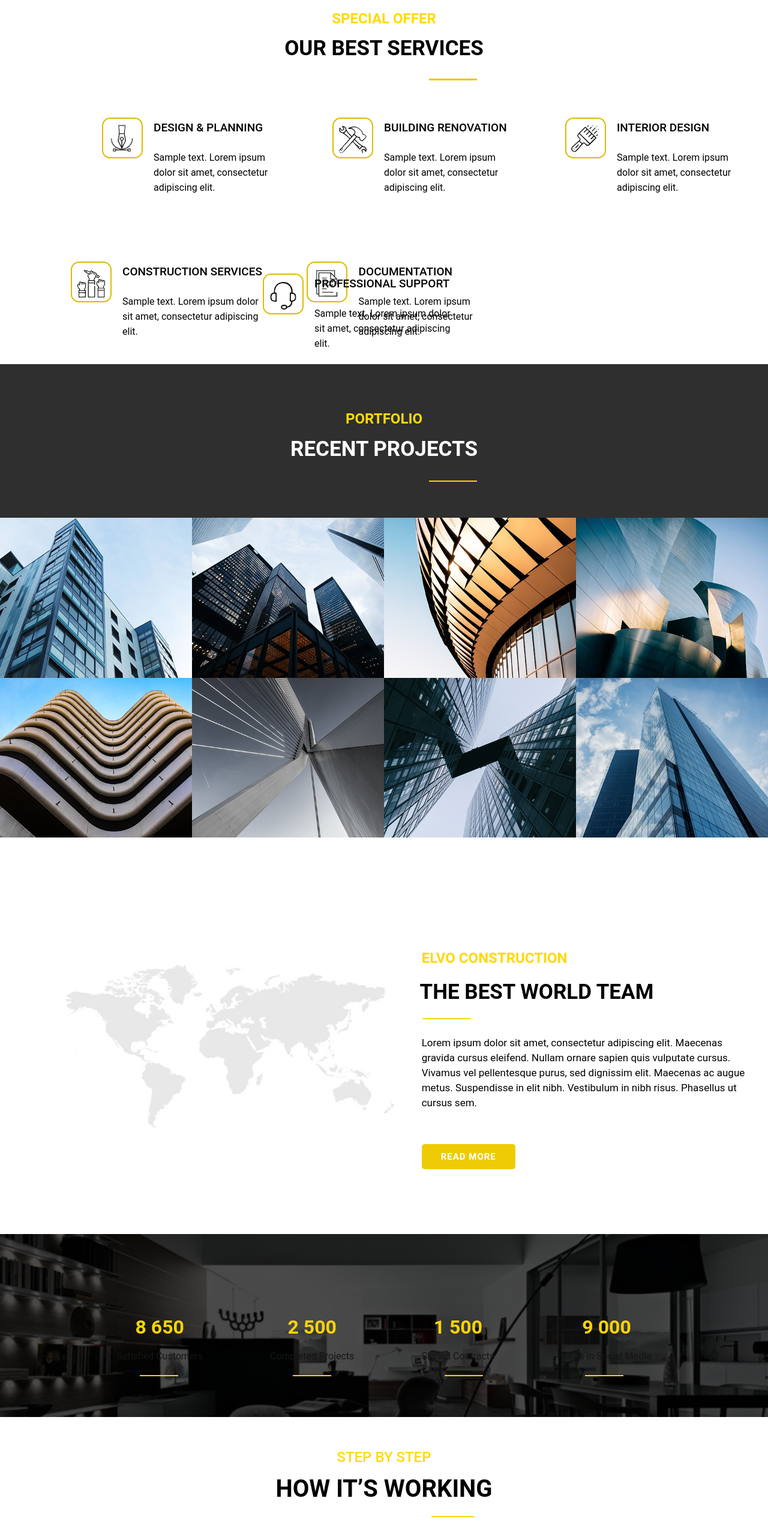
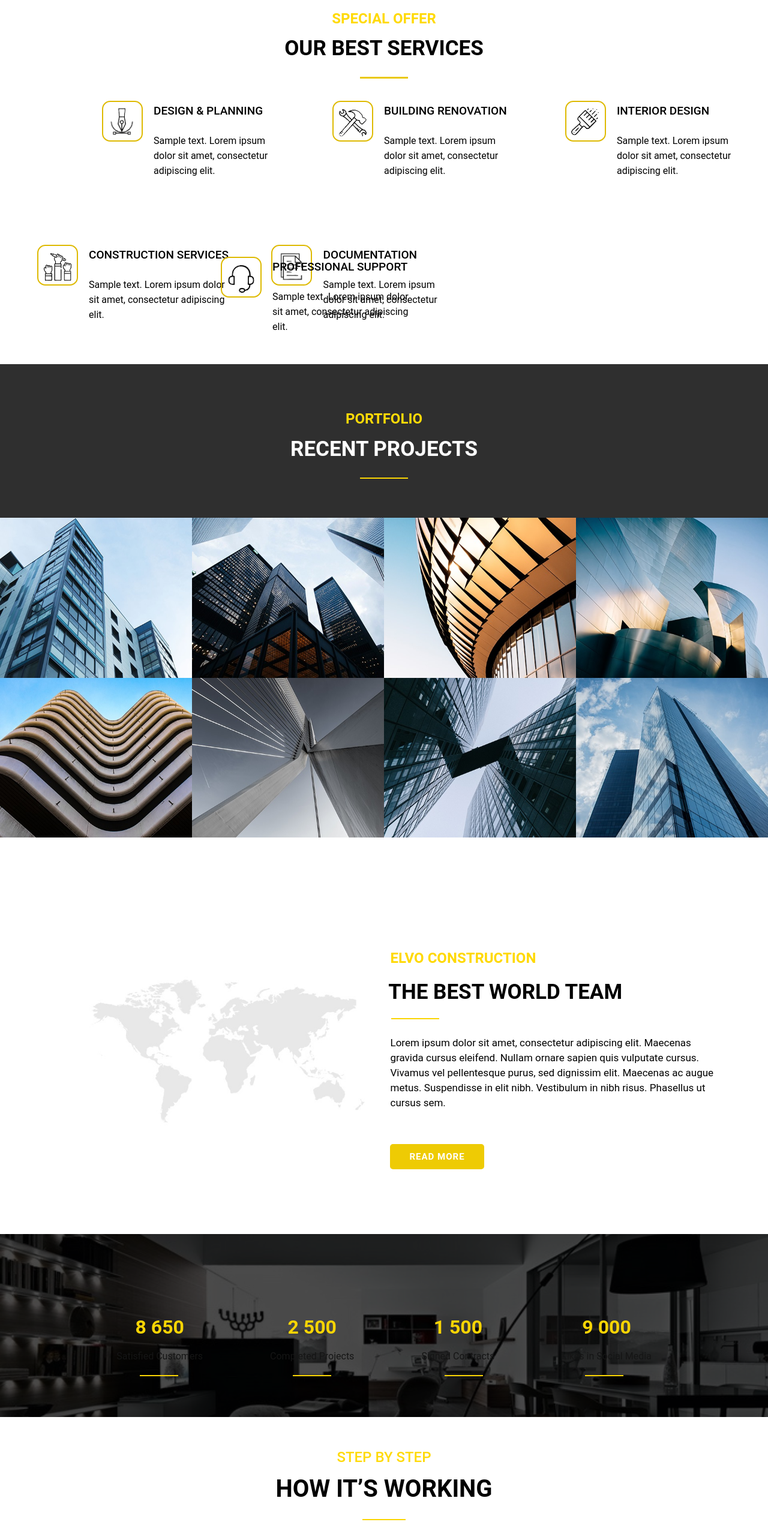
Before and after one commit to aboutnayem/Construction_project, a plain HTML site: page index.html in a window 1280 px wide. Shown: the part 1491-4048 px from the top of the page at 60% size. Drawn offline with Linux system fonts and the light colour scheme.

Commit message:
template

```diff
--- a/assets/css/stlye.css
+++ b/assets/css/stlye.css
@@ -417,8 +417,8 @@ h4 {
     background-color: rgb(234, 200, 4);
     margin-top: 30px;
     margin-bottom: 25px;
-    position: relative;
-    left: 44.7rem;
+    margin: 0  auto;
+    margin-top: 27px;
 }
 
 /* hero title end */
@@ -485,7 +485,7 @@ h4 {
     justify-content: space-between;
     flex-direction: column;
     position: relative;
-    right: 100px;
+    right: 156px;
     line-height: 25px;
 }
 
@@ -496,7 +496,7 @@ h4 {
     justify-content: space-between;
     flex-direction: column;
     position: relative;
-    left: 60px;
+    left: 1px;
     line-height: 25px;
 }
 
@@ -507,7 +507,7 @@ h4 {
     width: 14.6rem;
     flex-direction: column;
     position: relative;
-    left: 220px;
+    left: 150px;
     line-height: 25px;
 }
 
@@ -578,9 +578,8 @@ h4 {
     content: "";
     display: block;
     background-color: rgb(250, 213, 4);
-    position: relative;
-    left: 44.7rem;
-    top: 2rem;
+    margin: 0  auto;
+    margin-top: 27px;
 }
 
 /* portfolio_title end  */
@@ -613,12 +612,10 @@ h4 {
 /* elvo construction end */
 
 /* elvo image start */
-.elvo_image img {
-    position: relative;
-    top: 8rem;
-    height: 400px;
-    width: 600px;
-}
+#elvo {
+        height: 22rem;
+        margin-top: 161px;
+    }
 
 /* elvo image emd */
 
@@ -676,7 +673,7 @@ h4 {
     letter-spacing: 1px;
 }
 
-#elvo:hover {
+#elvo-btn:hover {
     background-color: rgb(162, 139, 4);
 }
 
@@ -780,9 +777,8 @@ h4 {
     content: "";
     display: block;
     background-color: rgb(250, 213, 4);
-    position: relative;
-    top: 1.4rem;
-    left: 44rem;
+    margin: 0  auto;
+    margin-top: 27px;
 }
 
 /* step_by_step end  */
@@ -880,9 +876,8 @@ h4 {
     content: "";
     display: block;
     background-color: rgb(250, 213, 4);
-    position: relative;
-    top: 1.4rem;
-    left: 45rem;
+    margin: 0  auto;
+    margin-top: 27px;
 }
 
 /* nine one end  */
@@ -1046,14 +1041,13 @@ h4 {
     content: "";
     display: block;
     background-color: rgb(250, 213, 4);
-    position: relative;
-    top: 1.4rem;
-    left: 45.8rem;
+    margin: 0  auto;
+    margin-top: 27px;
 }
 
 /* the blog end */
+
 /* great-projects start  */
-
 
 .great-projects {
     display: flex;
--- a/index.html
+++ b/index.html
@@ -221,9 +221,8 @@
     <!-- elvo construction start -->
     <div class="elvo_construction">
         <!-- elvo image start -->
-        <div class="elvo_image">
-            <img src="./assets/image/2024....jpg" alt="">
-        </div>
+        <!-- <div class="elvo_image"> -->
+            <img id="elvo" src="./assets/image/2024....jpg" alt="">
         <!-- elvo image end -->
 
         <!-- elvo title start -->
@@ -234,7 +233,7 @@
                 ornare sapien quis vulputate cursus. <br> Vivamus vel pellentesque purus, sed dignissim elit. Maecenas
                 ac augue <br> metus. Suspendisse in elit nibh. Vestibulum in nibh risus. Phasellus ut <br> cursus sem.
             </p>
-            <button id="elvo">READ MORE</button>
+            <button id="elvo-btn">READ MORE</button>
         </div>
         <!-- elvo title end -->
     </div>
@@ -376,7 +375,7 @@
             </div>
         </div>
     </div>
-    <!-- nine section  -->
+    <!-- nine section end  -->
 
     <!-- logo-section start  -->
     <div class="logo-section">
@@ -405,7 +404,7 @@
     <!-- logo-section end  -->
 
 
-
+<!-- eleven section start  -->
     <div class="eleven-section">
         <!-- the blog start -->
         <div class="the-blog">
```
